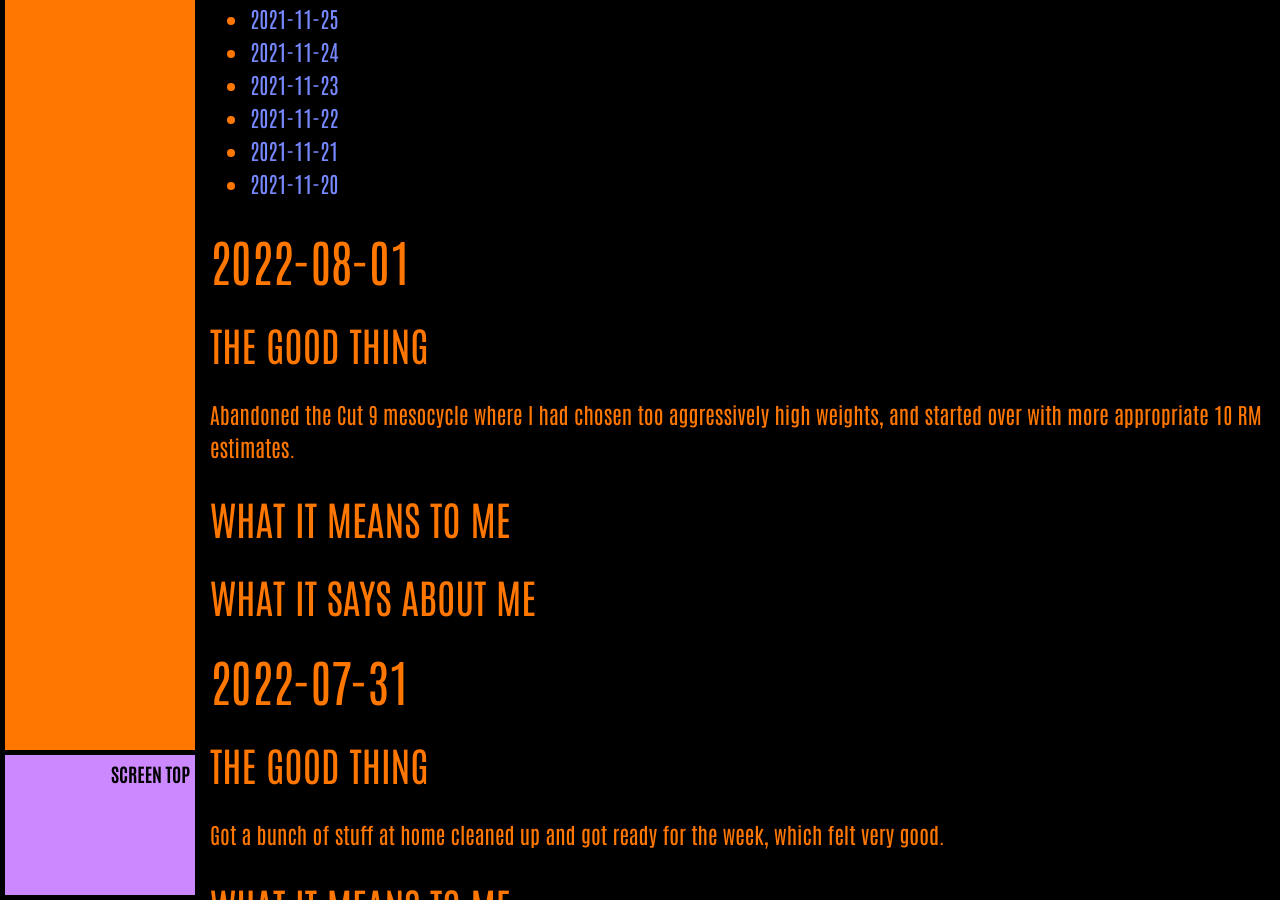
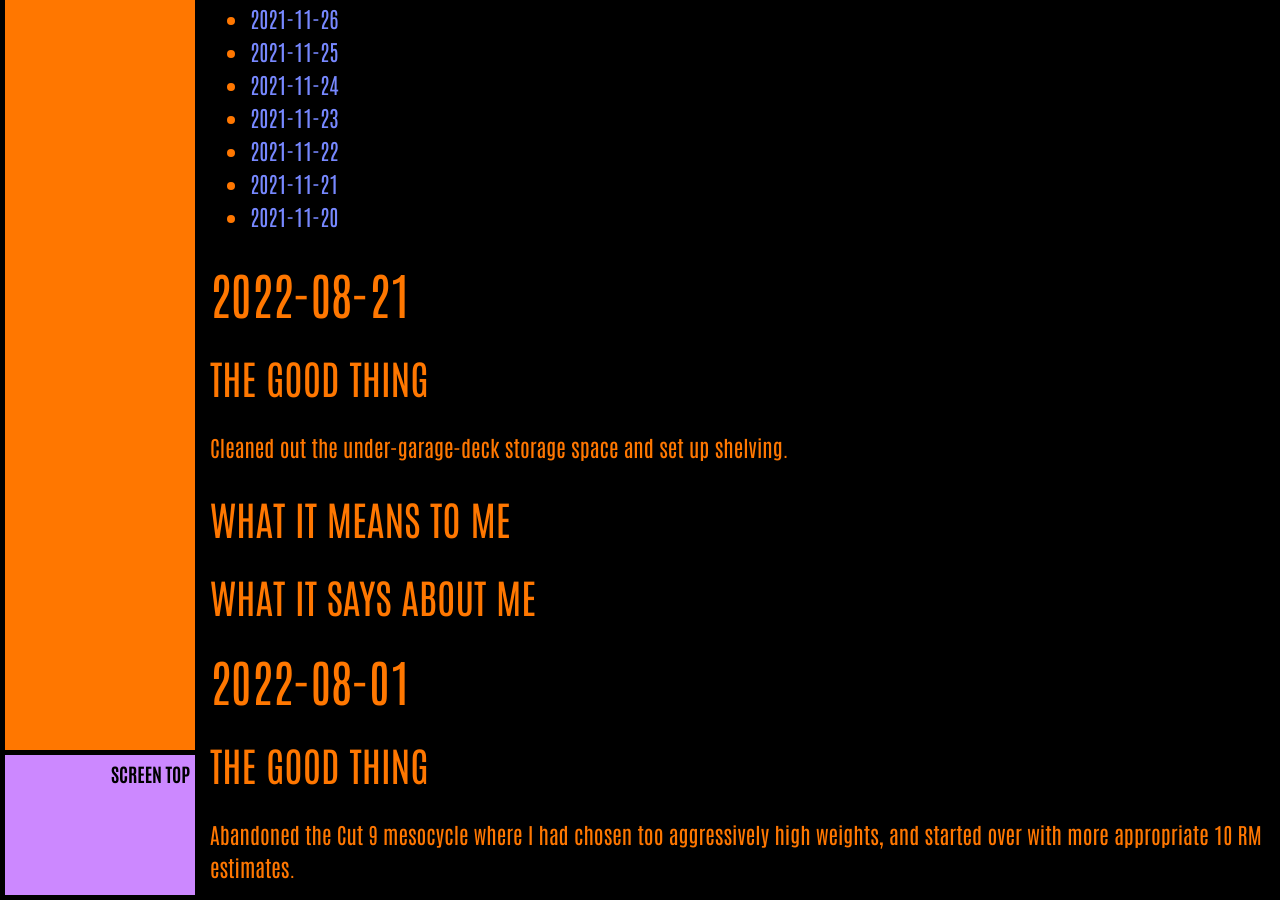
Before and after one commit to ArthurZey/arthurzey.github.io, a Jekyll site: the page built from _pages/one-good-thing.md, in a window 1280 px wide and 900 px high, scrolled down 5335 px. Built offline with Jekyll 4.4.1, drawn with Linux system fonts in a browser that asks for light colours; some of the changed text lies outside the part shown.

Commit message:
added stub for 2022-08-21

```diff
--- a/_pages/one-good-thing.md
+++ b/_pages/one-good-thing.md
@@ -12,6 +12,15 @@
 * TOC
 {:toc}
 {::options toc_levels="2" /}
+
+## 2022-08-21
+### The Good Thing
+Cleaned out the under-garage-deck storage space and set up shelving.
+### What It Means to Me
+
+### What It Says about Me
+
+
 
 ## 2022-08-01
 ### The Good Thing
```
Also changed, not shown: other parts of _pages/one-good-thing.md (+1 -1 lines).
